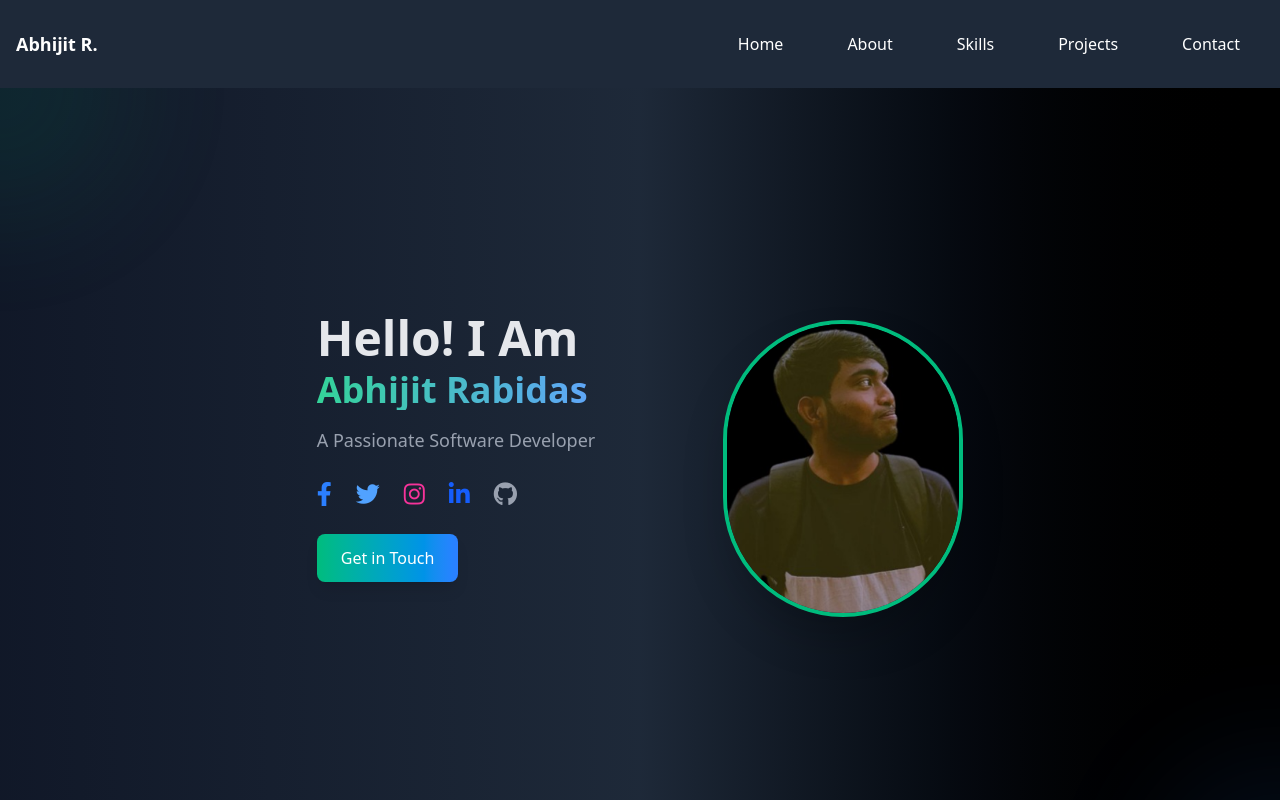
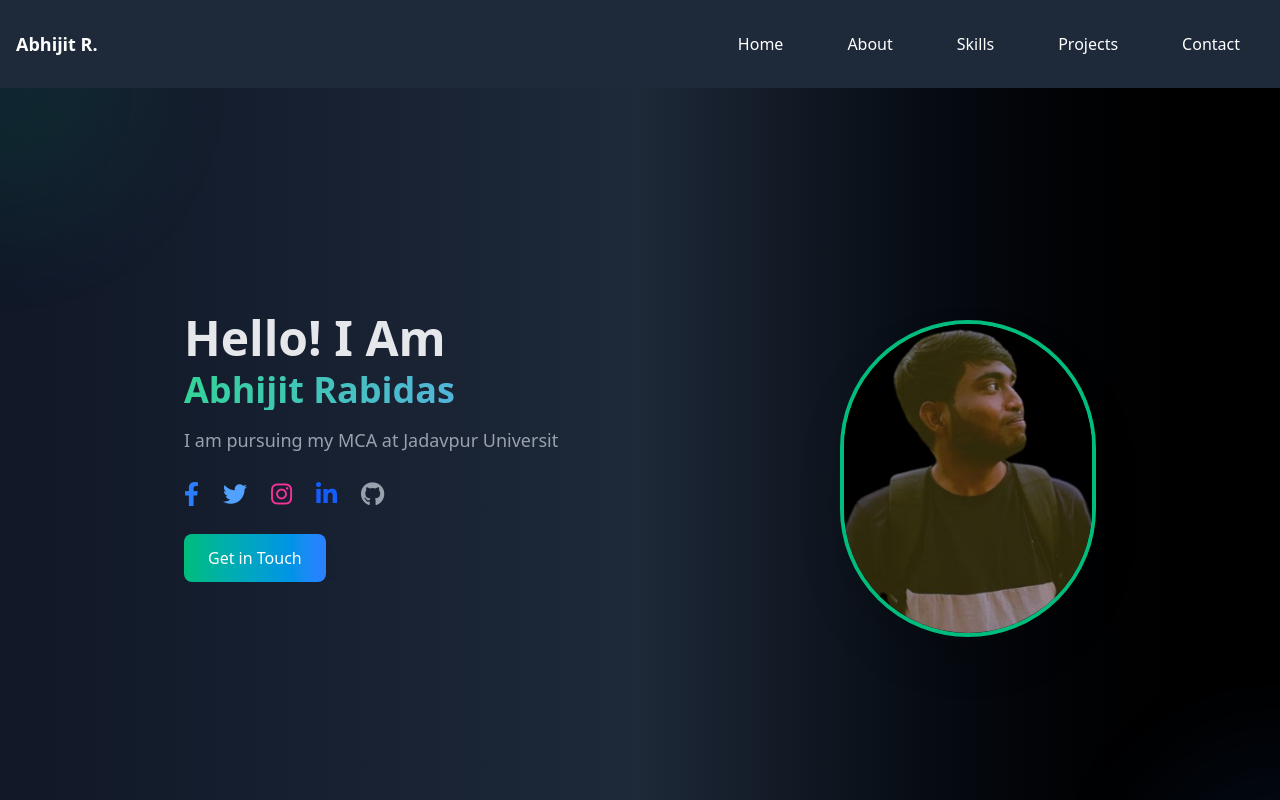
Before and after one commit to tesu123/website2, a React (Vite) app: page / in a window 1280 px wide. Shown: the top 800 px of the page. Built offline with nearby package versions, Linux system fonts and the light colour scheme.

Commit message:
first commit

```diff
--- a/src/Hero.jsx
+++ b/src/Hero.jsx
@@ -1,6 +1,48 @@
+import React, { useEffect, useState } from "react";
 import img from "./assets/images/profileimg.png";
 
 function Hero() {
+  const [dynamicText, setDynamicText] = useState("A Passionate Software Developer");
+  const phrases = ["a Web Developer.", "pursuing my MCA at Jadavpur University"];
+  let currentPhraseIndex = 0;
+  let currentText = "I am ";
+  let isErasing = false;
+  let charIndex = 0;
+
+  useEffect(() => {
+    const typeEffect = () => {
+      if (isErasing) {
+        // Erase one character at a time
+        currentText = "I am " + phrases[currentPhraseIndex].substring(0, charIndex--);
+      } else {
+        // Add one character at a time
+        currentText = "I am " + phrases[currentPhraseIndex].substring(0, charIndex++);
+      }
+
+      // Update the displayed text
+      setDynamicText(currentText);
+
+      if (!isErasing && charIndex === phrases[currentPhraseIndex].length) {
+        // Pause after typing the whole phrase
+        setTimeout(() => (isErasing = true), 1000);
+      } else if (isErasing && charIndex === 0) {
+        // Move to the next phrase after erasing
+        isErasing = false;
+        currentPhraseIndex = (currentPhraseIndex + 1) % phrases.length;
+      }
+
+      // Adjust typing speed
+      const speed = isErasing ? 60 : 100; // Erasing is faster than typing
+      setTimeout(() => requestAnimationFrame(typeEffect), speed);
+    };
+
+    // Start the typing effect
+    requestAnimationFrame(typeEffect);
+
+    // Cleanup function to avoid memory leaks
+    return () => clearTimeout(typeEffect);
+  }, []);
+
   return (
     <div
       className="flex flex-col md:flex-row items-center justify-center min-h-screen bg-gradient-to-r from-gray-900 via-gray-800 to-black text-gray-200 px-8 relative overflow-hidden"
@@ -23,7 +65,7 @@ function Hero() {
       </div>
 
       {/* Text Section */}
-      <div className="text-center md:text-left md:mr-20 mb-8 md:mb-0 transform -translate-y-10">
+      <div className="text-center md:text-left md:mr-32 mb-8 md:mb-0 transform -translate-y-10 w-[400px] overflow-hidden">
         <h1 className="text-5xl font-bold mb-2">Hello! I Am</h1>
         <h2
           className="text-4xl font-semibold mb-4"
@@ -35,10 +77,8 @@ function Hero() {
         >
           Abhijit Rabidas
         </h2>
-        <p className="text-lg text-gray-400">
-          <span id="dynamic-text" className="font-medium">
-            A Passionate Software Developer
-          </span>
+        <p className="text-lg text-gray-400 whitespace-nowrap">
+          <span className="font-medium">{dynamicText}</span>
         </p>
 
         {/* Social Links */}
@@ -96,7 +136,7 @@ function Hero() {
       </div>
 
       {/* Image Section */}
-      <div className="w-40 h-44 md:w-60 md:h-64 mt-8 md:mt-0 md:ml-12 transform -translate-y-10">
+      <div className="w-40 h-44 md:w-64 md:h-64 mt-8 md:mt-0 md:ml-32 transform -translate-y-10">
         <img
           src={img}
           alt="Abhijit Rabidas"
```
